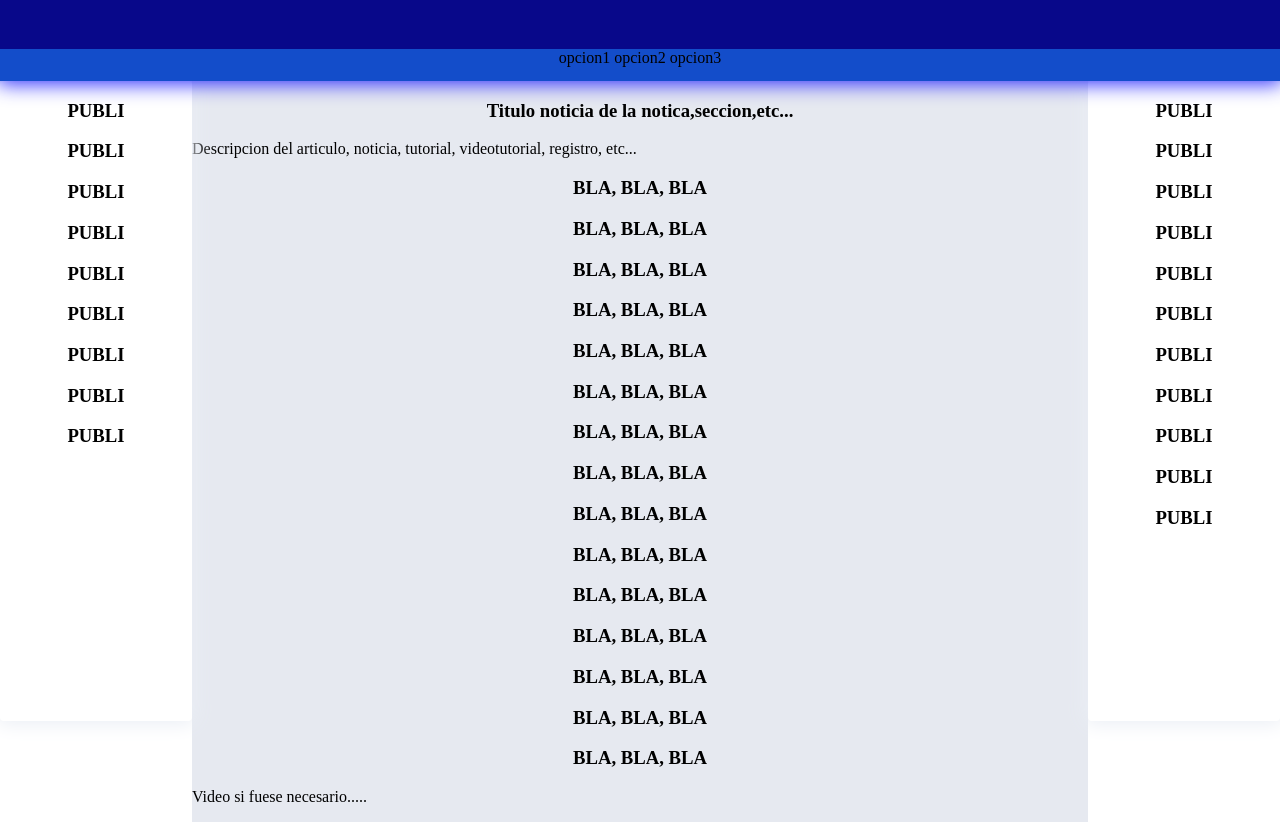
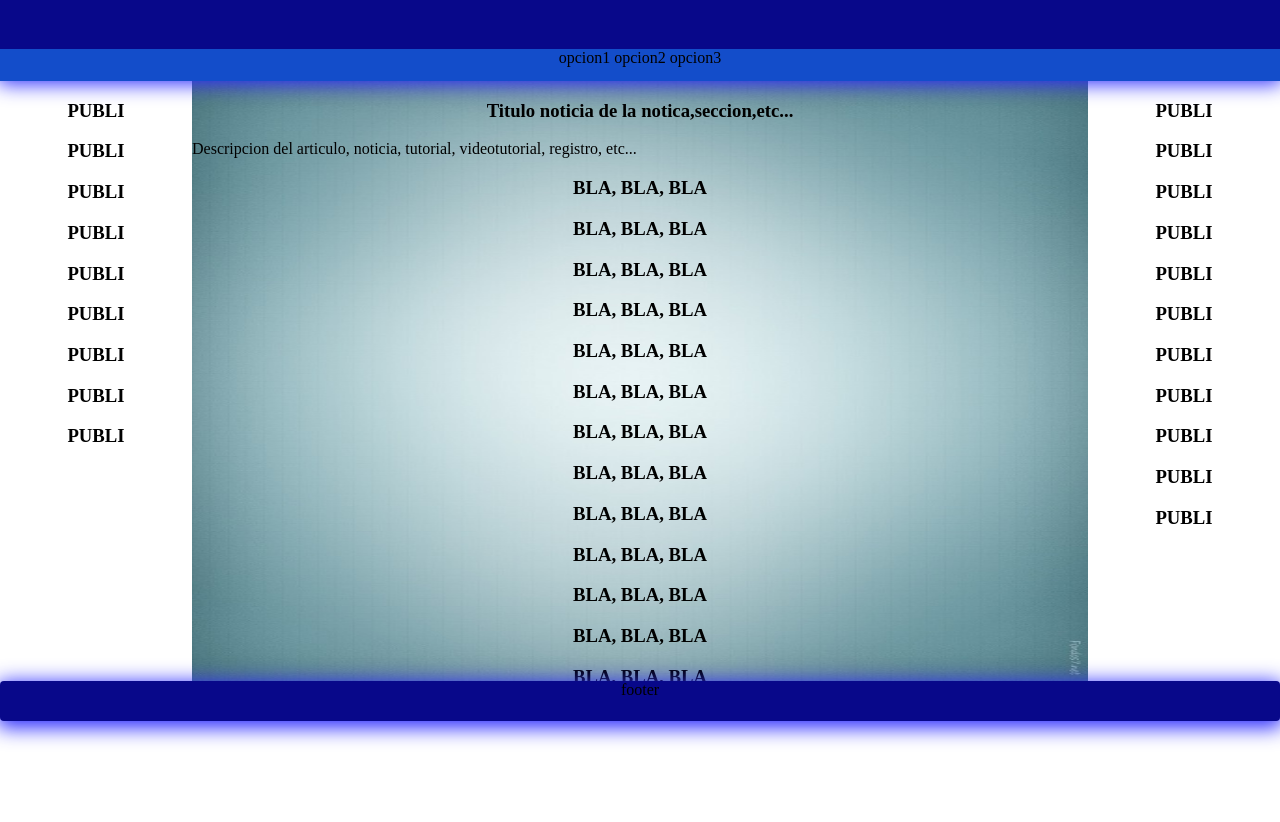
Before and after one commit to piesnegros/proyecto, a plain HTML site: page PaginaJR/index.html in a window 1280 px wide. Shown: the part 79-901 px from the top of the page. After the commit the page ends 800 px from the top, so only its background shows below. Drawn offline with Linux system fonts and the light colour scheme.

Commit message:
modificacion, añadido footer y fondo en la div cuerpo

```diff
--- a/PaginaJR/index.html
+++ b/PaginaJR/index.html
@@ -5,8 +5,6 @@
 
 </head>
 <body>
-
-
 <div id="pagina">
 	<div id="cabecera">
 	<h1>CSS background-color example!</h1>
@@ -16,7 +14,7 @@
 		opcion3
 		</div>
 	</div>
-	<div id="izquierda" name="publi">
+	<div id="izquierda">
 		<h3>PUBLI</h3>
 		<h3>PUBLI</h3>
 		<h3>PUBLI</h3>
@@ -64,11 +62,12 @@
 		<p>
 		Video si fuese necesario.....
 		</p>
+
+		<div id="footer" align="center">
+		footer
+		</div>
 	</div>
+
 </div>
-	<script>
-	var x = document.getElementsByName("publi");
-	alert("yeee"+x);
-	</script>
 </body>
 </html>
--- a/PaginaJR/style.css
+++ b/PaginaJR/style.css
@@ -8,7 +8,6 @@ h1, h3 {
 	background-color: #7A80F0;
 	width: auto;
 	height: auto;
-
 }
 
 #cabecera {
@@ -37,11 +36,9 @@ h1, h3 {
 	background-color: C5CDDF;
 	position: fixed;
 	top: 20%;
-	bottom: 0%;
+	bottom: 5%;
 	right: 85%;
 	left: 0%;
-	box-shadow: 0px 0px 20px 3px #EAEEF5;
-	border-radius: 4px;
 }
 
 #derecha {
@@ -49,19 +46,32 @@ h1, h3 {
 	background-color: C5CDDF;
 	position: fixed;
 	top: 20%;
-	bottom: 0%;
+	bottom: 5%;
 	right: 0%;
 	left: 85%;
-	box-shadow: 0px 0px 20px 3px #EAEEF5;
-	border-radius: 4px;
 }
 
 #cuerpo {
 	z-index: 1;
-	background-color: #E6E9F0;
+	/*background-color: #E6E9F0;*/
+	background-image: url(imgstyle/fondo.jpg);
+	background-size: 100% 100%; /*redimensionado de la imagen de fondo*/
 	position: absolute; /* Posicionamiento relativo: variante del posicionamiento normal que consiste en posicionar una caja según el posicionamiento normal y después desplazarla respecto de su posición original. */
 	top: 20%;
 	left: 15%;
 	right: 15%;
+	bottom: 5%;
+	overflow: auto; /*automatico: elige el navegador si es necesario o no adaptar la div al texto*/
+}
 
+#footer {
+	z-index: 3;
+	background-color: #08088A;
+	position: fixed;
+	top: 95%;
+	left: 0%;
+	right: 0%;
+	bottom: 0%;
+	box-shadow: 0px 4px 20px 3px #2E2EFE;
+	border-radius: 4px;
 }
```
Also changed, not shown: PaginaJR/imgstyle/fondo.jpg (added).
